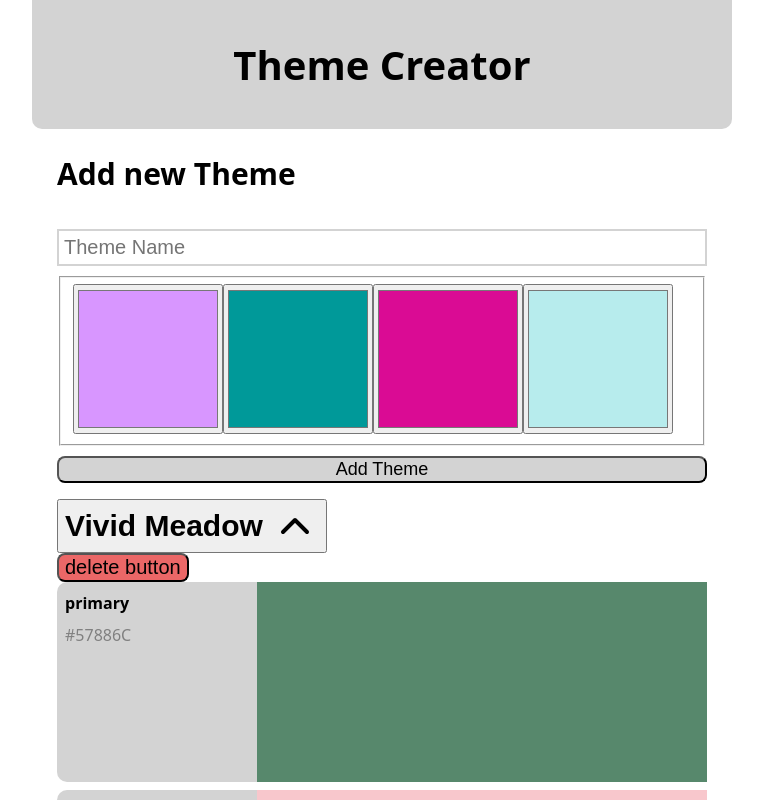
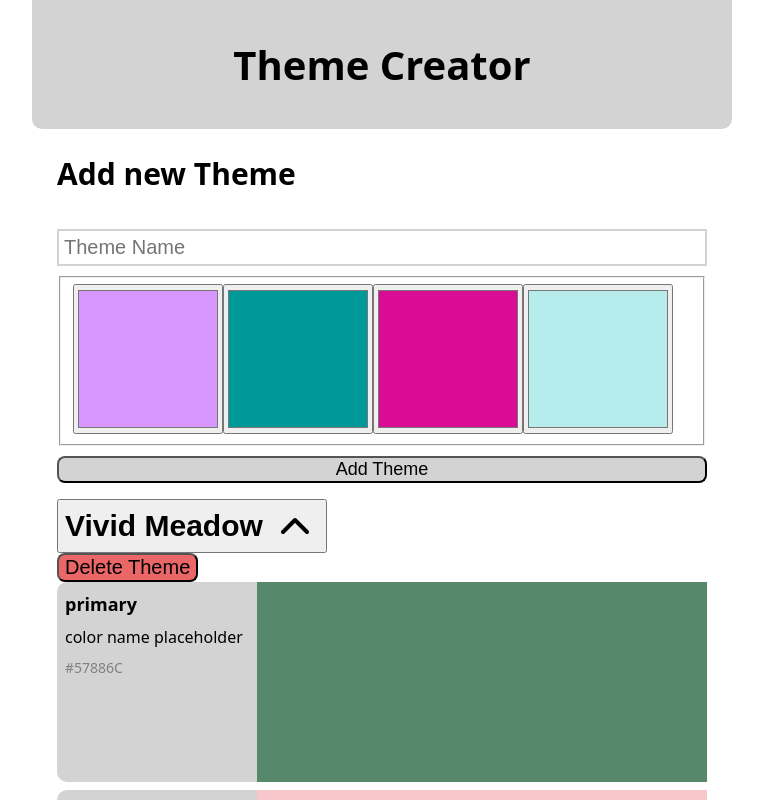
Before and after one commit to marcelherr/theme-creator, a React (Create React App) app: page / in a window 1280 px wide. Both pictures are taken after a click on the button "Vivid Meadow". Shown: the top 800 px of the page, without its empty margins (258-1021 px from the left). Built offline with nearby package versions, Linux system fonts and the light colour scheme.

Commit message:
implementing feature auto hex name wip

```diff
--- a/src/components/Theme/index.js
+++ b/src/components/Theme/index.js
@@ -27,7 +27,7 @@ export default function Theme({ name, colors, onDeleteClick }) {
             className="delete-button"
             onClick={onDeleteClick}
           >
-            delete button
+            Delete Theme
           </button>
           <ThemeList colors={colors} />
         </div>
--- a/src/components/ThemeDetail/ThemeDetail.css
+++ b/src/components/ThemeDetail/ThemeDetail.css
@@ -8,12 +8,12 @@
   border-radius: 10px;
 }
 
-.theme__display {
+.theme-display {
   grid-area: color;
   position: relative;
 }
 
-.theme__info {
+.theme-info {
   grid-area: info;
   padding: 10px 8px;
   display: flex;
@@ -21,11 +21,16 @@
   gap: 10px;
 }
 
-.theme__role {
-  font-size: 16px;
+.theme-role {
+  font-size: 18px;
   font-weight: bold;
 }
 
-.theme__hex {
+.theme-hex {
   color: grey;
+  font-size: 14px;
 }
+
+.hex-name {
+  font-size: 16px;
+}
--- a/src/components/ThemeDetail/index.js
+++ b/src/components/ThemeDetail/index.js
@@ -4,12 +4,13 @@ export default function ThemeDetail({ color }) {
   return (
     <article className="theme-detail">
       <div
-        className="theme__display"
+        className="theme-display"
         style={{ backgroundColor: color.value }}
       ></div>
-      <div className="theme__info">
-        <span className="theme__role">{color.role}</span>
-        <span className="theme__hex">{color.value}</span>
+      <div className="theme-info">
+        <span className="theme-role">{color.role}</span>
+        <span className="hex-name">color name placeholder</span>
+        <span className="theme-hex">{color.value}</span>
       </div>
     </article>
   );
```
